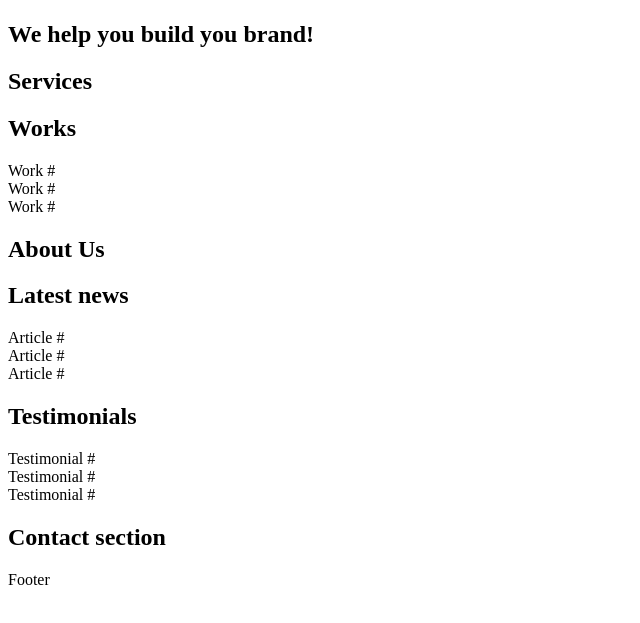
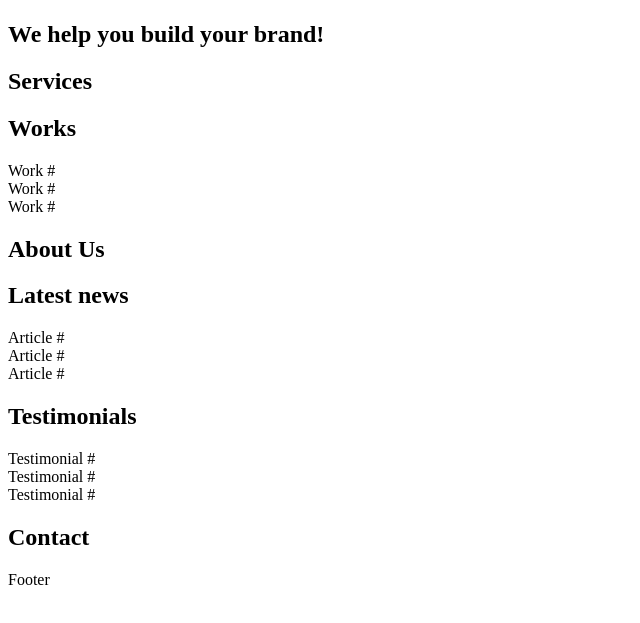
Before and after one commit to arveyk/alx-frontend, a plain HTML site: page 0x00-html_advanced/9-index.html in a window 1280 px wide. Shown: the part 59-682 px from the top of the page, without its empty margins (0-640 px from the left). Drawn offline with Linux system fonts and the light colour scheme.

Commit message:
Correction on heading spellings

```diff
--- a/0x00-html_advanced/9-index.html
+++ b/0x00-html_advanced/9-index.html
@@ -15,13 +15,12 @@
 		<main>
 			<h1>Homepage</h1>
 			<section>
-				<h2>We help you build you brand!</h2>
+				<h2>We help you build your brand!</h2>
 			</section>
 			<section>
 				<h2>Services</h2>
 			</section>
-			<section>
-				<h2>Works</h2>
+			<section><h2>Works</h2>
 				<article>Work #</article>
 				<article>Work #</article>
 				<article>Work #</article>
@@ -29,20 +28,18 @@
 			<section>
 				<h2>About Us</h2>
 			</section>
-			<section>
-				<h2>Latest news</h2>
+			<section><h2>Latest news</h2>
 				<article>Article #</article>
 				<article>Article #</article>
 				<article>Article #</article>
 			</section>
-			<section>
-				<h2>Testimonials</h2>
+			<section><h2>Testimonials</h2>
 				<article>Testimonial #</article>
 				<article>Testimonial #</article>
 				<article>Testimonial #</article>
 			</section>
 			<section>
-				<h2>Contact section</h2>
+				<h2>Contact</h2>
 			</section>
 		</main>
 		<footer>Footer</footer>
```
